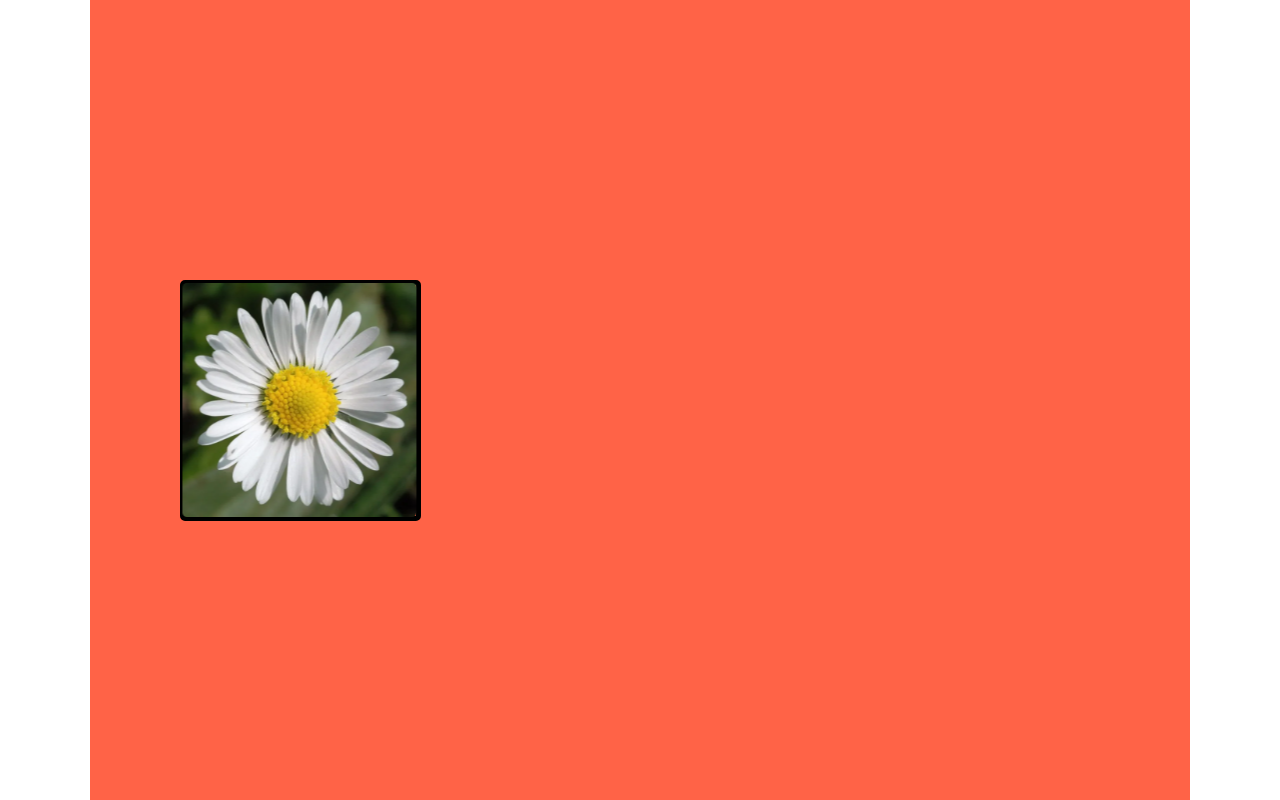
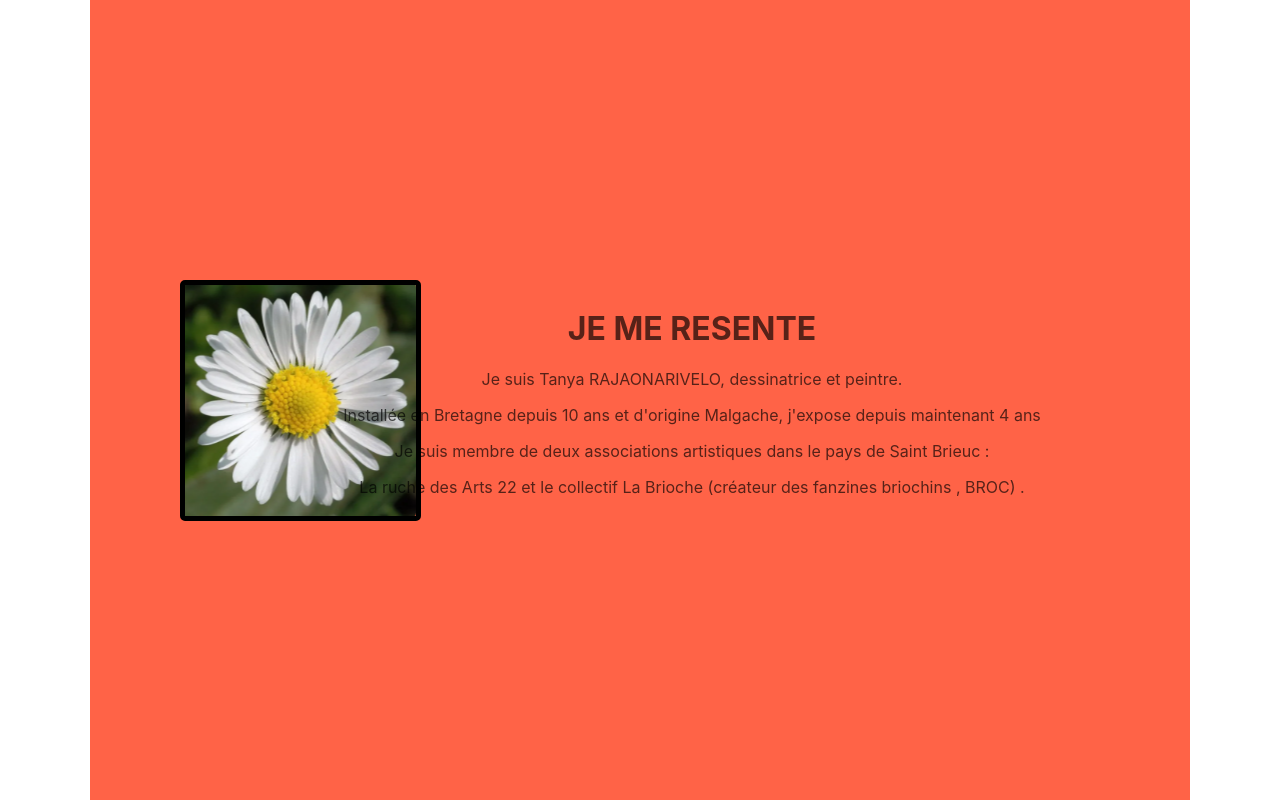
Before and after one commit to jujuli1/trajao, a React (Create React App) app: page / in a window 1280 px wide. Built offline with nearby package versions, Linux system fonts and the light colour scheme.

Commit message:
first commit

```diff
--- a/src/components/First.css
+++ b/src/components/First.css
@@ -43,6 +43,7 @@
 }
 
 .cadreProfil {
+    position: absolute;
     width: 231px;
     height: 231px;
     border: solid transparent 5px; /* Définir des bords transparents initialement */
@@ -84,3 +85,19 @@
         border-top: solid 5px black; /* Dessiner le bord supérieur */
     }
 }
+
+.presentation {
+    margin-left: 13vh; /* Positionnement du texte */
+    opacity: 0; /* Le texte est invisible au départ */
+    animation: fadeInText 3s ease-in-out 3.7s forwards; /* Animation de fondu */
+}
+
+/* Animation de fondu */
+@keyframes fadeInText {
+    0% {
+        opacity: 0; /* Invisible */
+    }
+    100% {
+        opacity: 1; /* Complètement visible */
+    }
+}
--- a/src/components/First.js
+++ b/src/components/First.js
@@ -8,6 +8,16 @@ const First = () => {
 
             <img src={Fleur} className='photoProfile'/>
             <div className='cadreProfil'></div>
+            <div className='presentation'>
+
+            <h1>JE ME RESENTE</h1>
+            <p>Je suis Tanya RAJAONARIVELO, dessinatrice et peintre.</p>
+            <p>Installée en Bretagne depuis 10 ans et d'origine Malgache, j'expose depuis maintenant 4 ans</p>
+            <p>Je suis membre de deux associations artistiques dans le pays de Saint Brieuc :</p>
+            <p>La ruche des Arts 22 et le collectif La Brioche (créateur des fanzines briochins , BROC) .</p>
+
+            </div>
+
         </div>
     );
 };
```
